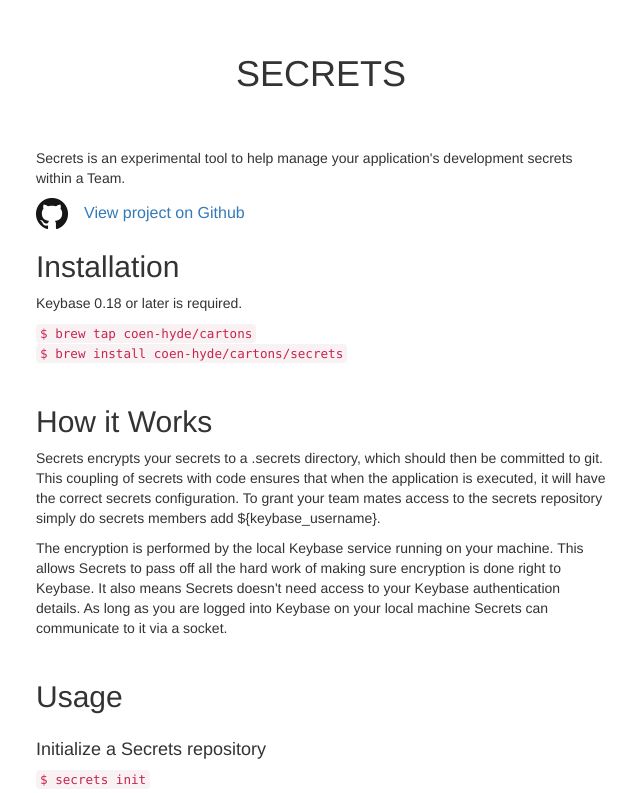
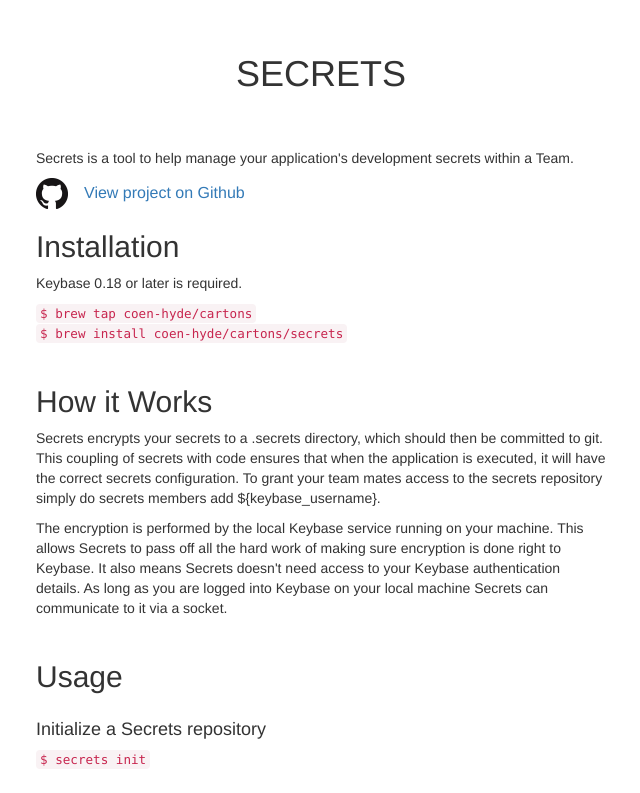
Before and after one commit to coen-hyde/secrets, a plain HTML site: page docs/index.html in a window 1280 px wide. Shown: the top 793 px of the page, without its empty margins (319-959 px from the left). Drawn offline with nearby package versions, Linux system fonts and the light colour scheme.

Commit message:
updating docs

```diff
--- a/docs/index.html
+++ b/docs/index.html
@@ -40,7 +40,7 @@
   <div class="container">
     <div class="intro">
       <h1>SECRETS</h1>
-      <p>Secrets is an experimental tool to help manage your application's development secrets within a Team.</p>
+      <p>Secrets is a tool to help manage your application's development secrets within a Team.</p>
       <a href="https://github.com/coen-hyde/secrets"><span class="github"></span><span>View project on Github</span></a>
     </div>
     <section>
```
